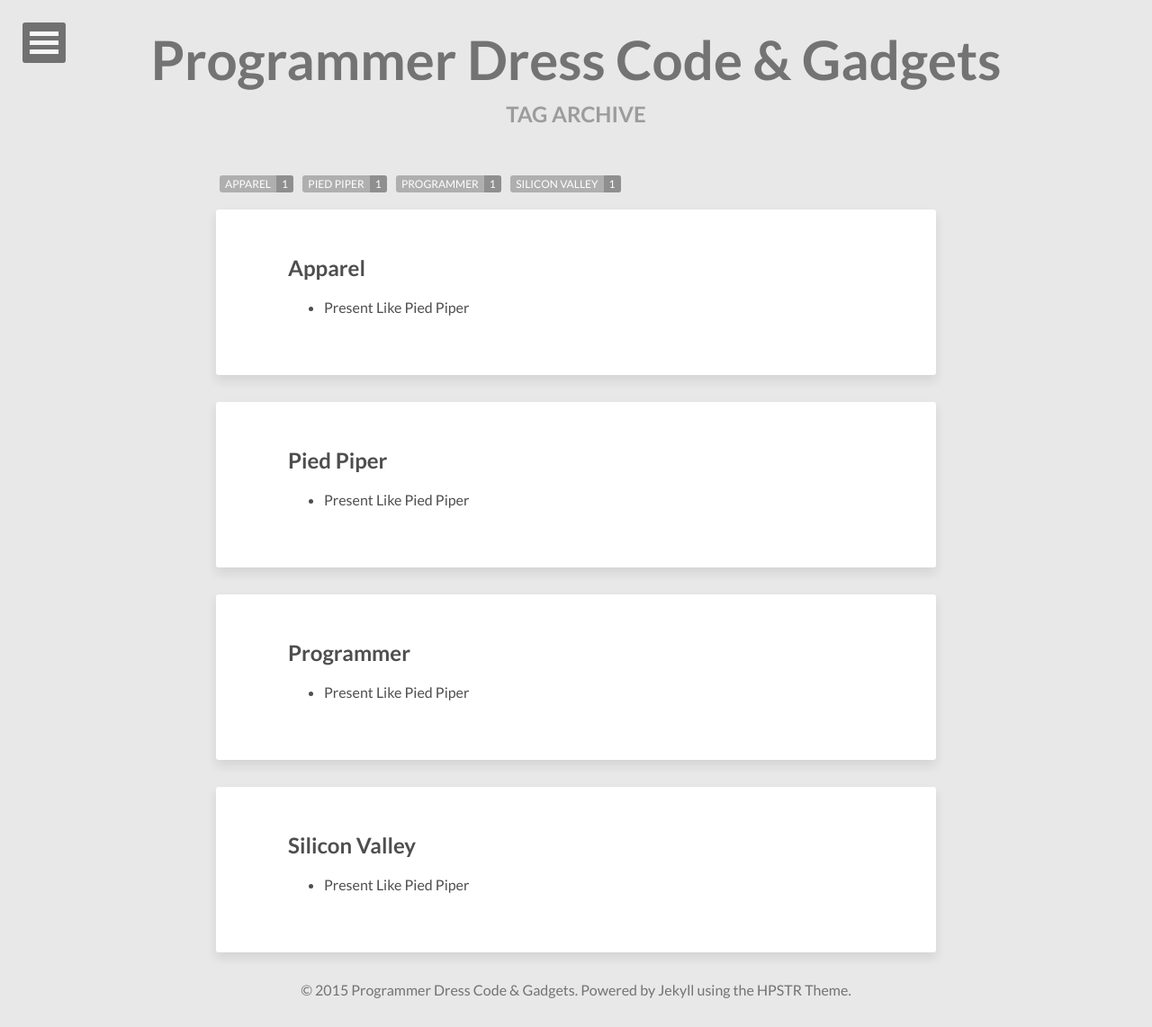
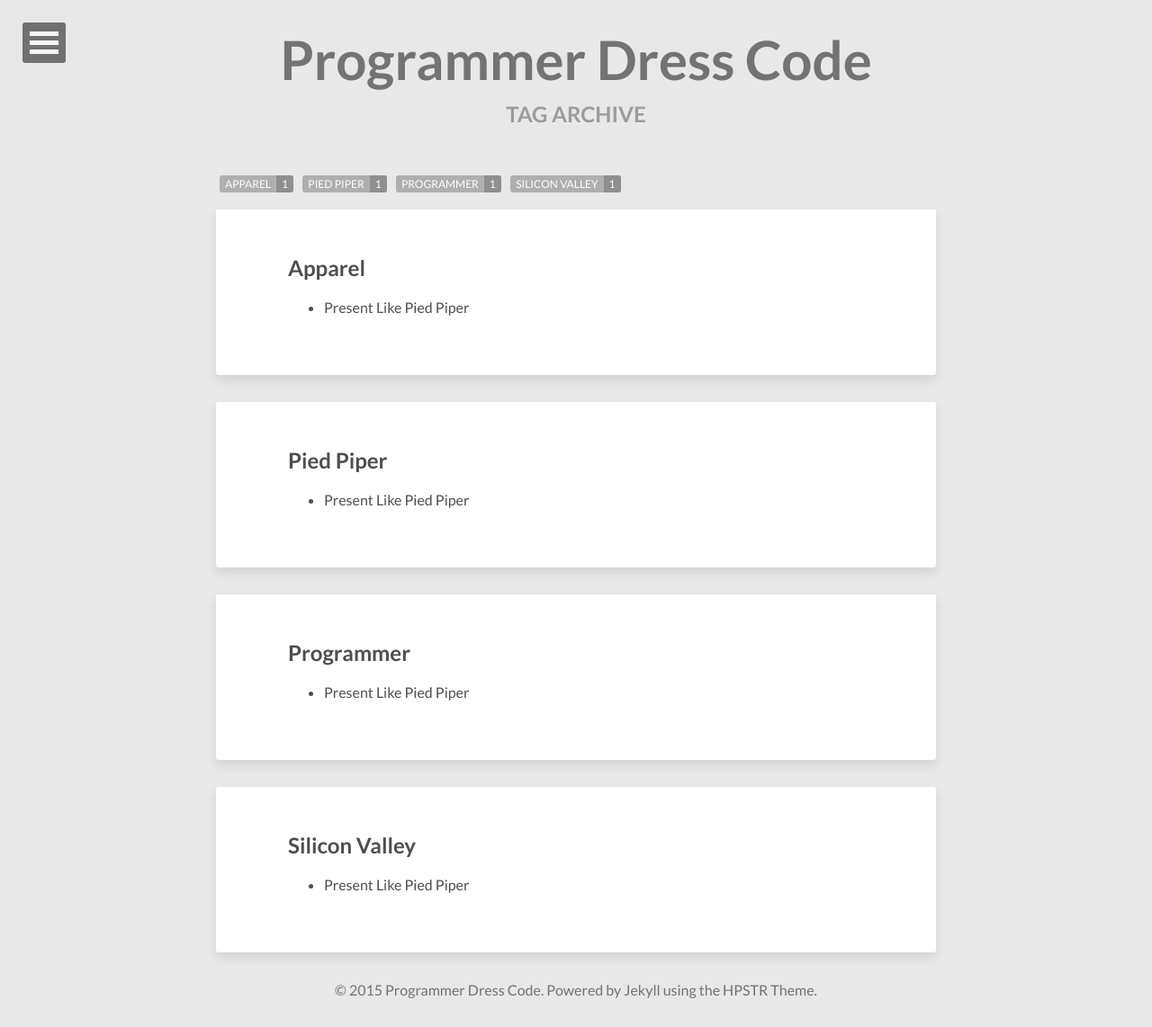
Before and after one commit to aioloto/pdresscode, a Jekyll site: the page built from tags/index.html, in a window 1280 px wide. Shown: the whole page at 90% size. Built offline with Jekyll 4.4.1, drawn with Linux system fonts in a browser that asks for light colours; nearby versions of some CDN libraries.

Commit message:
title and description changes

```diff
--- a/_config.yml
+++ b/_config.yml
@@ -1,4 +1,4 @@
-title:            Programmer Dress Code & Gadgets
+title:            Programmer Dress Code
 description:      Your source for interesting gadgets and style apparel to solidify your coveted identity as a programmer and software developer.
 # disqus_shortname: hpstrtheme
 reading_time:     true
@@ -9,7 +9,7 @@
 
 # Owner/author information
 owner:
-  name:           Programmer Dress Code & Gadgets
+  name:           Programmer Dress Code
   avatar:         avatar.jpeg
   bio:            "We love to share anything and everything that makes us programmers and software developers unique."
   email:          programmerdresscode@gmail.com
--- a/_config_prod.yml
+++ b/_config_prod.yml
@@ -1,4 +1,4 @@
-title:            Programmer Dress Code & Gadgets
+title:            Programmer Dress Code
 description:      Your source for interesting gadgets and style apparel to solidify your coveted identity as a programmer and software developer.
 # disqus_shortname: hpstrtheme
 reading_time:     true
@@ -9,7 +9,7 @@
 
 # Owner/author information
 owner:
-  name:           Programmer Dress Code & Gadgets
+  name:           Programmer Dress Code
   avatar:         avatar.jpeg
   bio:            "We love to share anything and everything that makes us programmers and software developers unique."
   email:          programmerdresscode@gmail.com
--- a/index.html
+++ b/index.html
@@ -1,8 +1,8 @@
 ---
 layout: post-index
 <!-- title: Latest Posts -->
-description: "Describe this nonsense."
-tags: [Jekyll, theme, themes, responsive, blog, modern]
+title: Tech Apparel, Office Essentials, and Gadget Reviews
+tags: [programmer, apparel, gadgets, software, developers]
 comments: false
 image:
   feature: splash.jpeg
```
